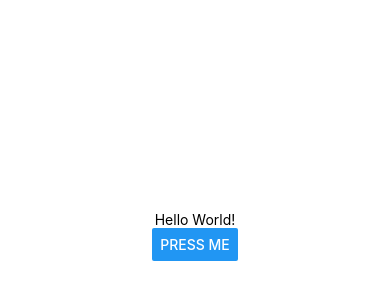
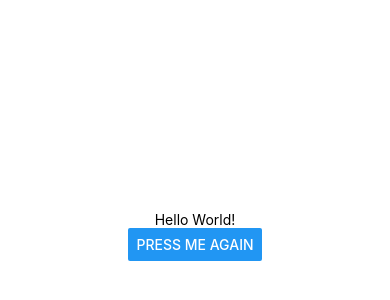
Before and after one commit to 0x7231636b/react-native-course, a React Native app: screen / in a window 390 px wide. Shown: the part 186-486 px from the top of the page. Built offline with nearby package versions, Linux system fonts and the light colour scheme.

Commit message:
passing arguments to components

```diff
--- a/App.tsx
+++ b/App.tsx
@@ -6,7 +6,7 @@ export default function App() {
   return (
     <View style={styles.container}>
       <Text>Hello World!</Text>
-      <MyButton />
+      <MyButton text="Press me again" />
       <StatusBar style="auto" />
     </View>
   );
--- a/components/MyButton.tsx
+++ b/components/MyButton.tsx
@@ -1,9 +1,9 @@
 import { Button, View } from "react-native";
 
-export function MyButton() {
+export function MyButton({ text }) {
   return (
     <View>
-      <Button title="Press me" onPress={() => {}} />
+      <Button title={text} onPress={() => {}} />
     </View>
   );
 }
```
